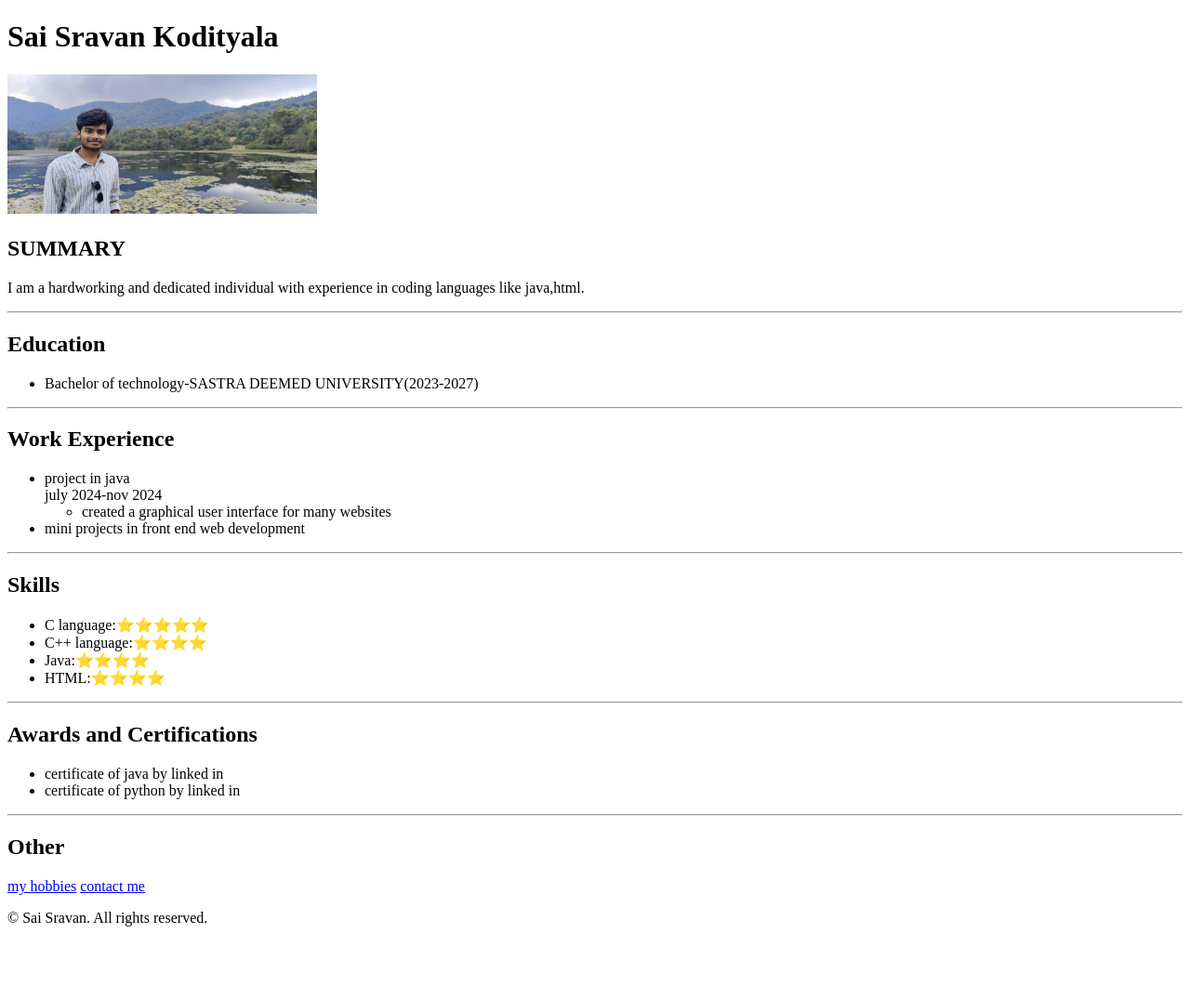
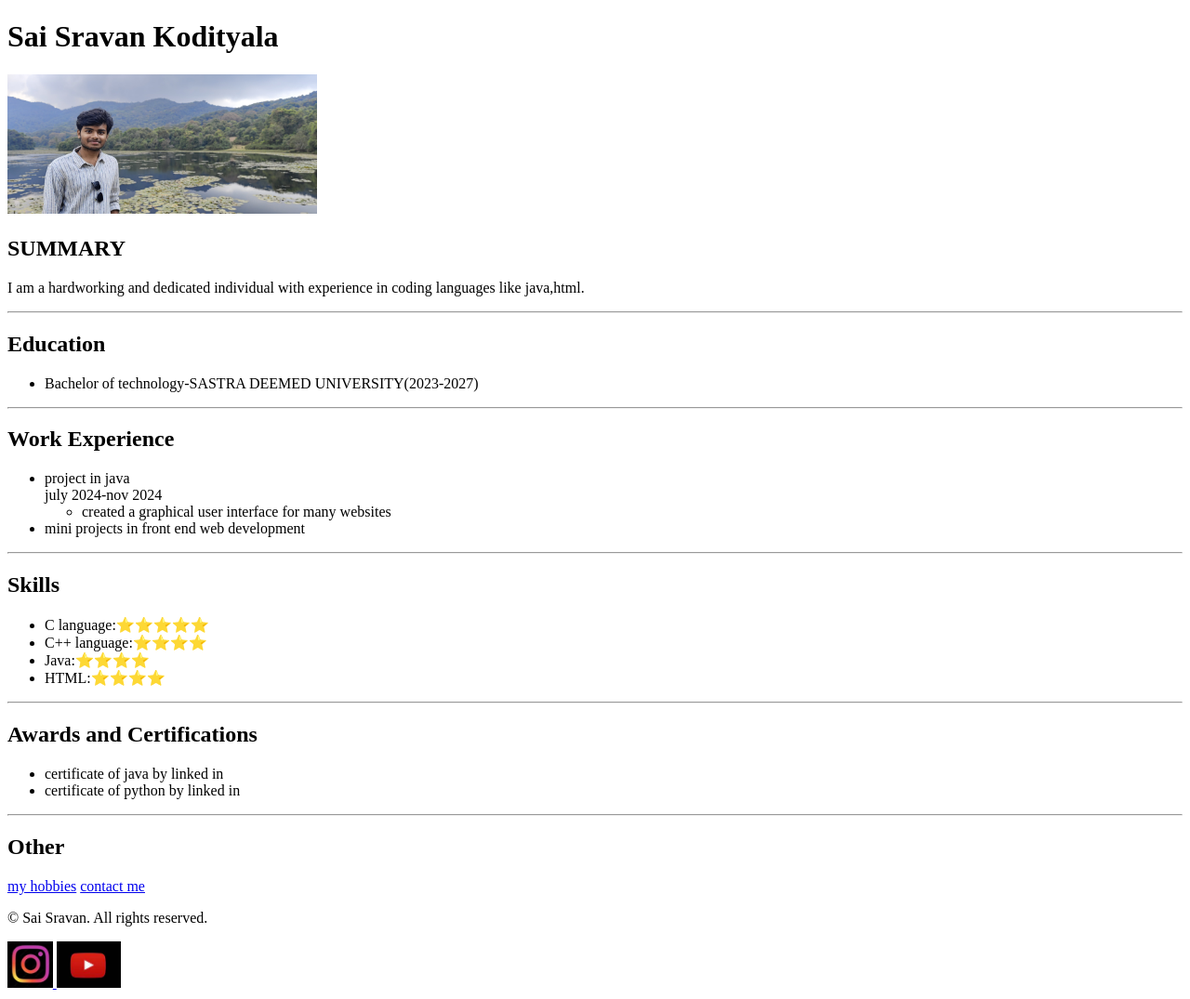
Before and after one commit to saisravan-kodityala/my-resume, a plain HTML site: page index.html in a window 1280 px wide. Shown: the whole page at 93% size. Before the commit the page ends 1013 px from the top, so only its background shows below. Drawn offline with Linux system fonts and the light colour scheme.

Commit message:
Update index.html

```diff
--- a/index.html
+++ b/index.html
@@ -45,5 +45,7 @@
         <footer>
             <p>© Sai Sravan. All rights reserved.</p>
         </footer>
+        <a href="https://www.instagram.com/sra_van_02/"><img src="./insta.png" height="50px"/> </a>
+        <a href="https://www.youtube.com/channel/UCW0QuLH3ReL9jplsTSn3oow"><img src="./yt.png" height="50px"/> </a>
     </body>
 </html>
```
